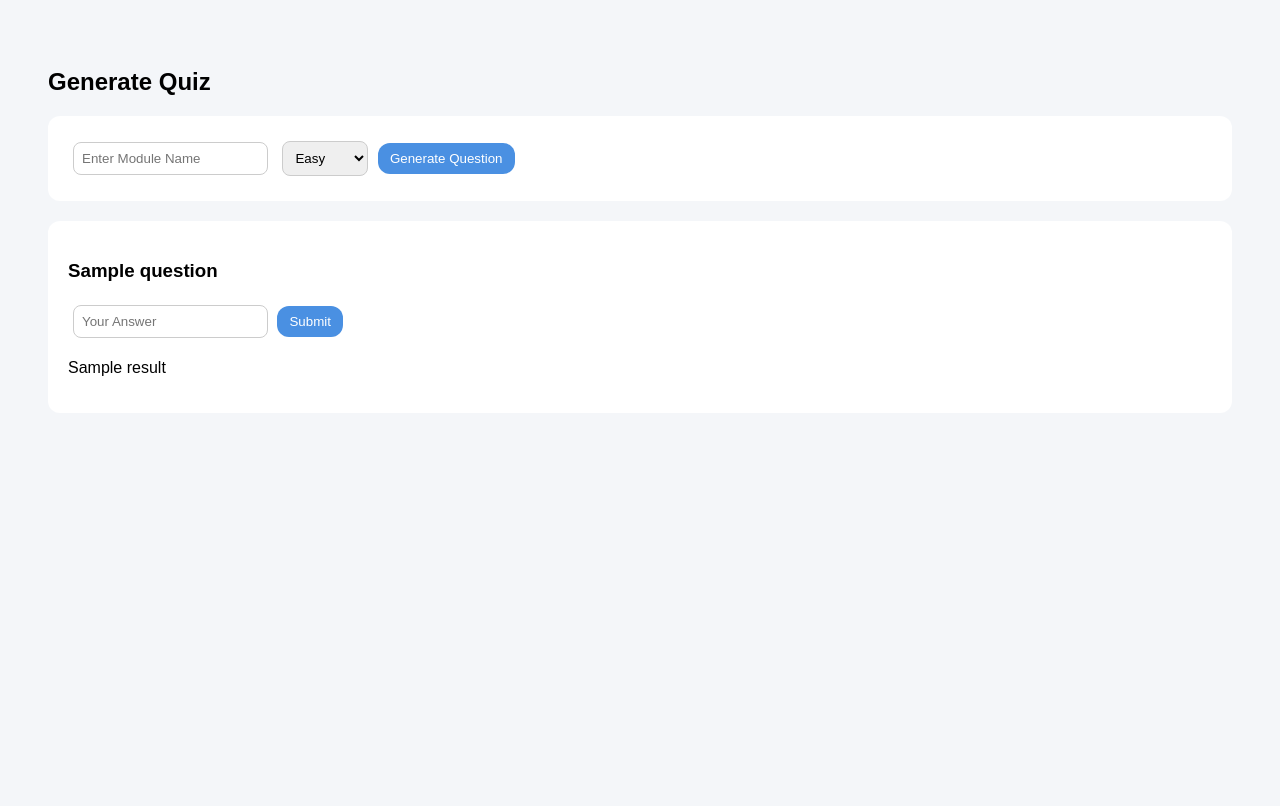
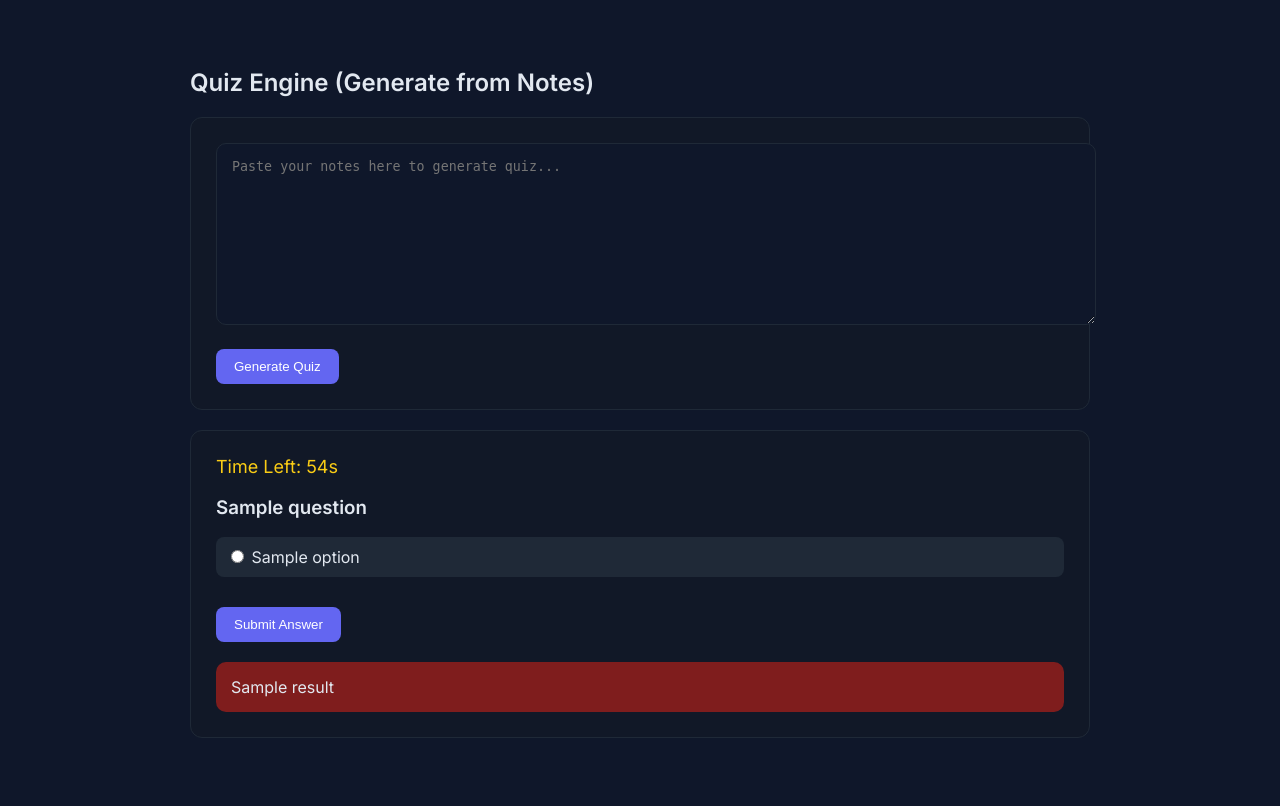
Before and after one commit to amalkdom/ai-study-pal, a Flask app: template templates/quiz.html in a window 1280 px wide. Before the commit the page ends 376 px from the top, so only its background shows below. Run offline with Flask 3, Linux system fonts and the light colour scheme; the template is opened without the code that fills it: most values are stand-ins (such as "Sample title", 1, 10 or a date in 2020).

Commit message:
Update quiz.html

```diff
--- a/templates/quiz.html
+++ b/templates/quiz.html
@@ -1,44 +1,139 @@
 <!DOCTYPE html>
 <html>
 <head>
-<title>ScholarAI Quiz</title>
+<title>ScholarAI Quiz Engine</title>
+<link href="https://fonts.googleapis.com/css2?family=Inter:wght@400;500;600&display=swap" rel="stylesheet">
+
 <style>
-body{font-family:Arial;background:#f4f6f9;padding:40px;}
-.card{background:white;padding:20px;border-radius:12px;margin-bottom:20px;}
-button{padding:8px 12px;border-radius:12px;border:none;background:#4a90e2;color:white;}
-input,select{padding:8px;margin:5px;border-radius:8px;border:1px solid #ccc;}
+body{
+    font-family:'Inter',sans-serif;
+    background:#0f172a;
+    color:#e2e8f0;
+    padding:40px;
+}
+
+.container{
+    max-width:900px;
+    margin:auto;
+}
+
+.card{
+    background:#111827;
+    padding:25px;
+    border-radius:12px;
+    border:1px solid #1f2937;
+    margin-bottom:20px;
+}
+
+textarea{
+    width:100%;
+    height:150px;
+    padding:15px;
+    border-radius:10px;
+    border:1px solid #1f2937;
+    background:#0f172a;
+    color:white;
+}
+
+button{
+    padding:10px 18px;
+    border:none;
+    border-radius:8px;
+    background:#6366f1;
+    color:white;
+    cursor:pointer;
+}
+
+button:hover{
+    background:#7c3aed;
+}
+
+.option{
+    margin:10px 0;
+    padding:10px;
+    background:#1f2937;
+    border-radius:8px;
+    cursor:pointer;
+}
+
+.timer{
+    font-size:18px;
+    margin-bottom:15px;
+    color:#facc15;
+}
+
+.result{
+    padding:15px;
+    border-radius:10px;
+    margin-top:20px;
+}
+.correct{
+    background:#064e3b;
+}
+.wrong{
+    background:#7f1d1d;
+}
 </style>
 </head>
+
 <body>
 
-<h2>Generate Quiz</h2>
+<div class="container">
+
+<h2>Quiz Engine (Generate from Notes)</h2>
 
 <div class="card">
 <form method="POST">
-<input type="text" name="module" placeholder="Enter Module Name" required>
-
-<select name="level">
-<option value="easy">Easy</option>
-<option value="medium">Medium</option>
-<option value="hard">Hard</option>
-</select>
-
-<button type="submit">Generate Question</button>
+<textarea name="notes" placeholder="Paste your notes here to generate quiz..."></textarea>
+<br><br>
+<button type="submit">Generate Quiz</button>
 </form>
 </div>
 
 {% if question %}
 <div class="card">
+
+<div class="timer">Time Left: <span id="time">60</span>s</div>
+
 <h3>{{ question }}</h3>
+
 <form method="POST">
-<input type="hidden" name="module" value="">
-<input type="hidden" name="level" value="">
-<input type="text" name="answer" placeholder="Your Answer">
-<button type="submit">Submit</button>
+{% for option in options %}
+<div class="option">
+<input type="radio" name="answer" value="{{ option }}" required>
+{{ option }}
+</div>
+{% endfor %}
+<br>
+<button type="submit">Submit Answer</button>
 </form>
-<p>{{ result }}</p>
+
+{% if result %}
+<div class="result {% if result == 'Correct!' %}correct{% else %}wrong{% endif %}">
+{{ result }}
 </div>
 {% endif %}
 
+</div>
+{% endif %}
+
+</div>
+
+<script>
+let time = 60;
+let timer = document.getElementById("time");
+
+if(timer){
+    let countdown = setInterval(function(){
+        time--;
+        timer.innerHTML = time;
+        if(time <= 0){
+            clearInterval(countdown);
+            alert("Time's up!");
+        }
+    },1000);
+}
+</script>
+
 </body>
 </html>
```
